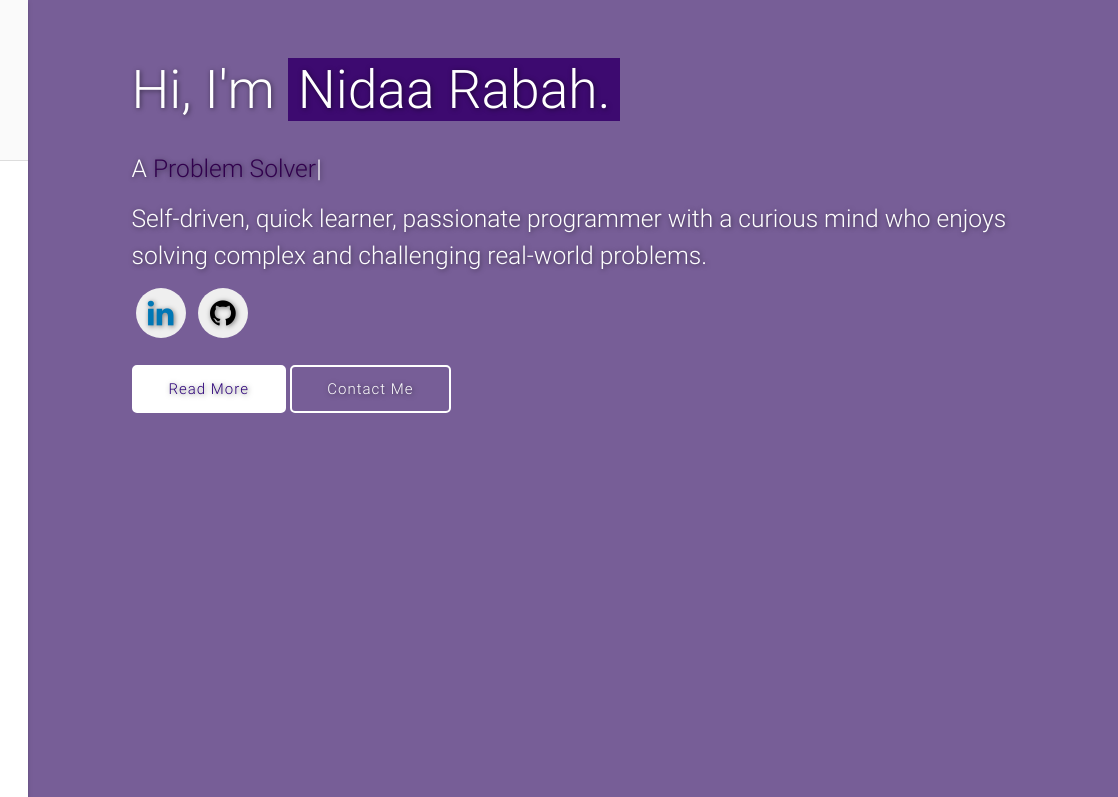
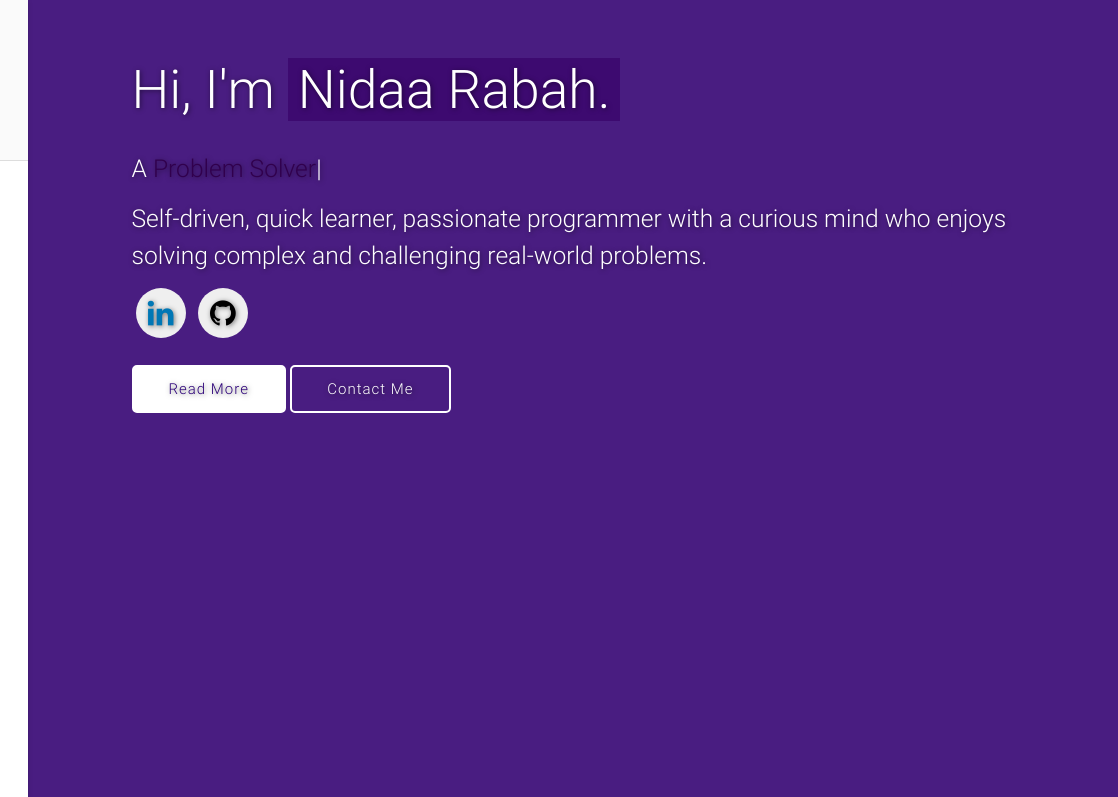
Before and after one commit to nidaa-7/nidaa-7.github.io, a plain HTML site: page index.html in a window 1280 px wide. Shown: the top 797 px of the page, 162-1280 px from the left. Drawn offline with nearby package versions, Linux system fonts and the light colour scheme.

Commit message:
Fixed color

```diff
--- a/assets/css/style.css
+++ b/assets/css/style.css
@@ -336,7 +336,7 @@ h3 {
 } */
 
 #intro.section {
-  background: #c69dfb repeat;
+  background: #7931d7 repeat;
   position: relative;
 }
 
```
